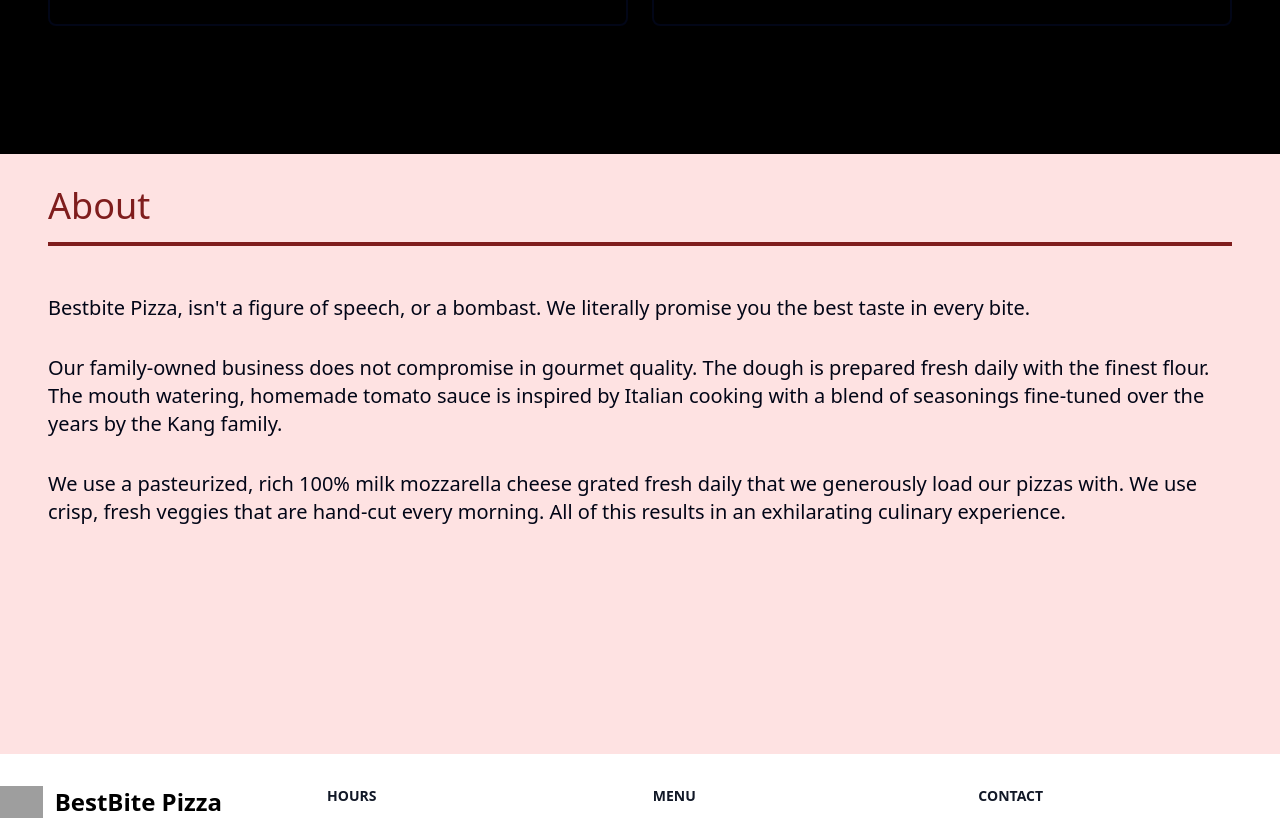
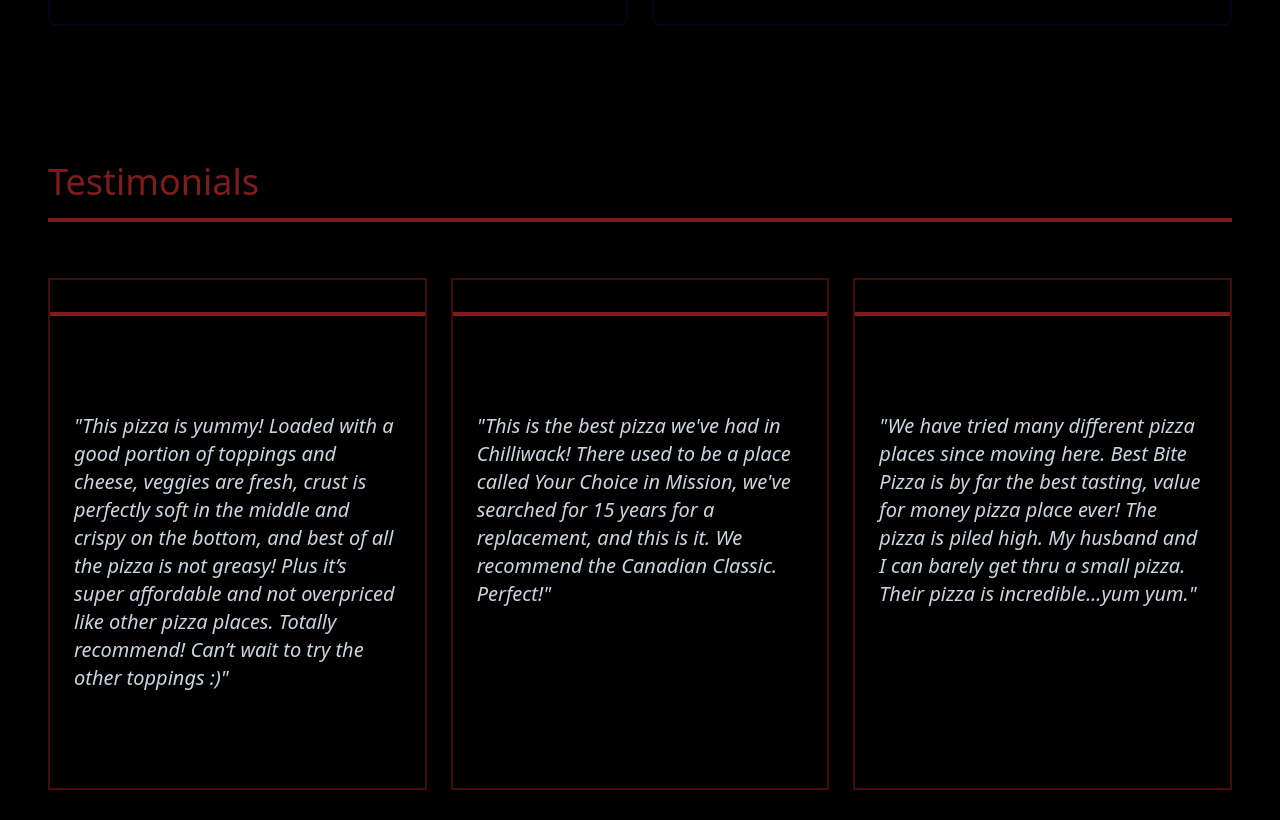
Before and after one commit to harjot85/best-bite, a React (Vite) app: page / in a window 1280 px wide. Shown: the part 1562-2382 px from the top of the page. Built offline with nearby package versions, Linux system fonts and the light colour scheme; grey boxes are pictures that could not be loaded.

Commit message:
Add Testimonials

```diff
--- a/src/data/data.json
+++ b/src/data/data.json
@@ -18,6 +18,11 @@
       "lineTwo": "Our family-owned business does not compromise in gourmet quality. The dough is prepared fresh daily with the finest flour. The mouth watering, homemade tomato sauce is inspired by Italian cooking with a blend of seasonings fine-tuned over the years by the Kang family.",
       "lineThree": "We use a pasteurized, rich 100% milk mozzarella cheese grated fresh daily that we generously load our pizzas with. We use crisp, fresh veggies that are hand-cut every morning. All of this results in an exhilarating culinary experience."
     },
+    "testimonials": [
+      "This pizza is yummy! Loaded with a good portion of toppings and cheese, veggies are fresh, crust is perfectly soft in the middle and crispy on the bottom, and best of all the pizza is not greasy! Plus it’s super affordable and not overpriced like other pizza places. Totally recommend! Can’t wait to try the other toppings :)",
+      "This is the best pizza we've had in Chilliwack! There used to be a place called Your Choice in Mission, we've searched for 15 years for a replacement, and this is it. We recommend the Canadian Classic. Perfect!",
+      "We have tried many different pizza places since moving here. Best Bite Pizza is by far the best tasting, value for money pizza place ever!  The pizza is piled high. My husband and I can barely get thru a small pizza. Their pizza is incredible...yum yum."
+    ],
     "menu": [
       {
         "name": "Garden Veggie Pizza",
--- a/src/pages/about-page.tsx
+++ b/src/pages/about-page.tsx
@@ -5,7 +5,7 @@ const AboutPage = () => {
   const { lineOne, lineTwo, lineThree } = data.business.aboutText;
   return (
     <>
-      <div className="text-slate-950 mt-20 pt-8 px-12 bg-red-100 lg:h-[75vh]">
+      <div className="text-slate-950 mt-20 pt-8 px-12 bg-red-100 h-[70vh] lg:h-[75vh]">
         <div className="text-4xl">
           <p className="text-red-900 mb-4">About</p>
           <RedBar height="h-1" />
--- a/src/pages/testimonials-page.tsx
+++ b/src/pages/testimonials-page.tsx
@@ -1,7 +1,33 @@
+import { RedBar } from "./home-page";
+import data from "../data/data.json";
+
 const TestimonialsPage = () => {
+  const { testimonials } = data.business;
   return (
-    <div>TestimonialsPage</div>
-  )
-}
+    <>
+      <div className="text-slate-950 mt-20 pt-8 px-12 min-h-[75vh] lg:min-h-[75vh]">
+        <div className="text-4xl">
+          <p className="text-red-900 mb-4">Testimonials</p>
+          <RedBar height="h-1" />
+          <div className="py-12 text-lg lg:text-xl grid lg:grid-cols-3 lg:gap-6">
+            {testimonials &&
+              testimonials.map((t) => <Testimonial testimonial={t} />)}
+          </div>
+        </div>
+      </div>
+    </>
+  );
+};
 
-export default TestimonialsPage
+export default TestimonialsPage;
+
+const Testimonial = ({ testimonial }: { testimonial: string }) => {
+  return (
+    <div className=" border-solid border-2 border-red-950 pt-8 my-2">
+      <RedBar height="h-1" />
+      <div className="p-6 py-24">
+        <p className="text-slate-300 italic">"{testimonial}"</p>
+      </div>
+    </div>
+  );
+};
```
